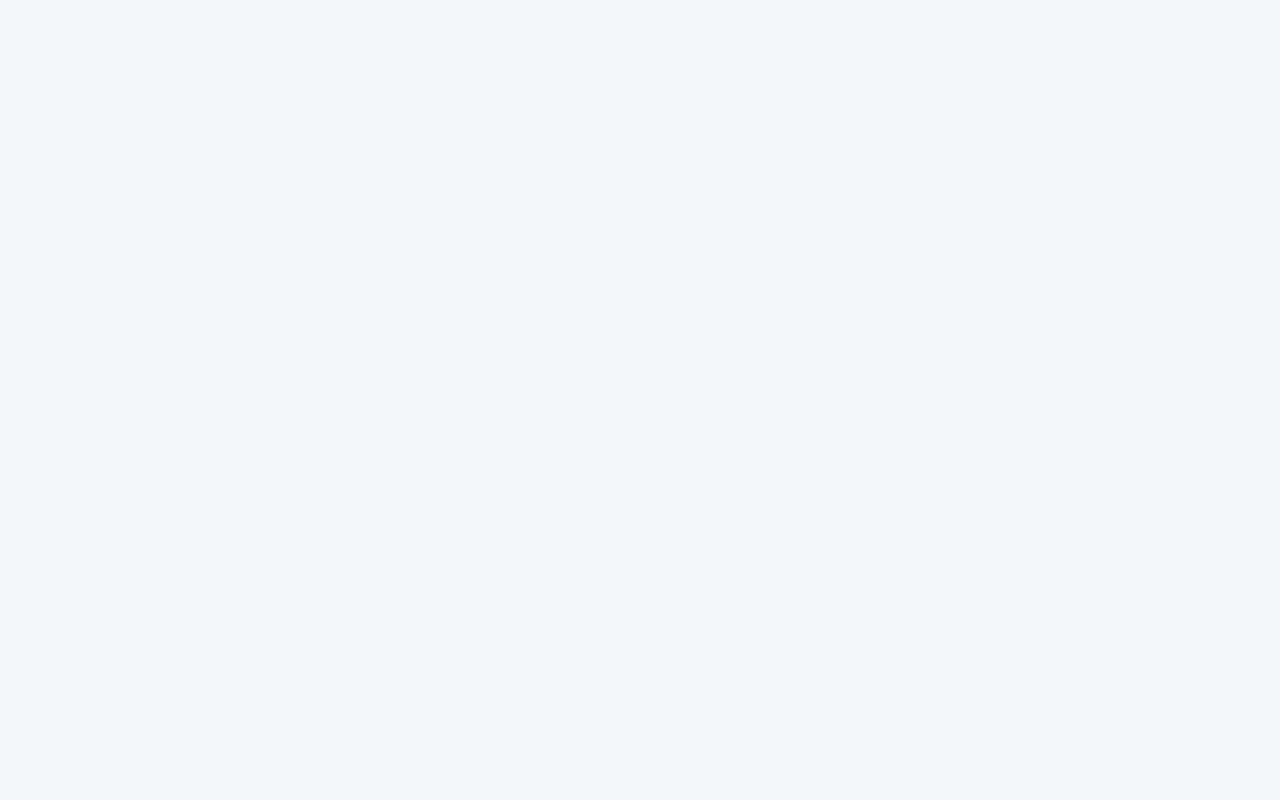
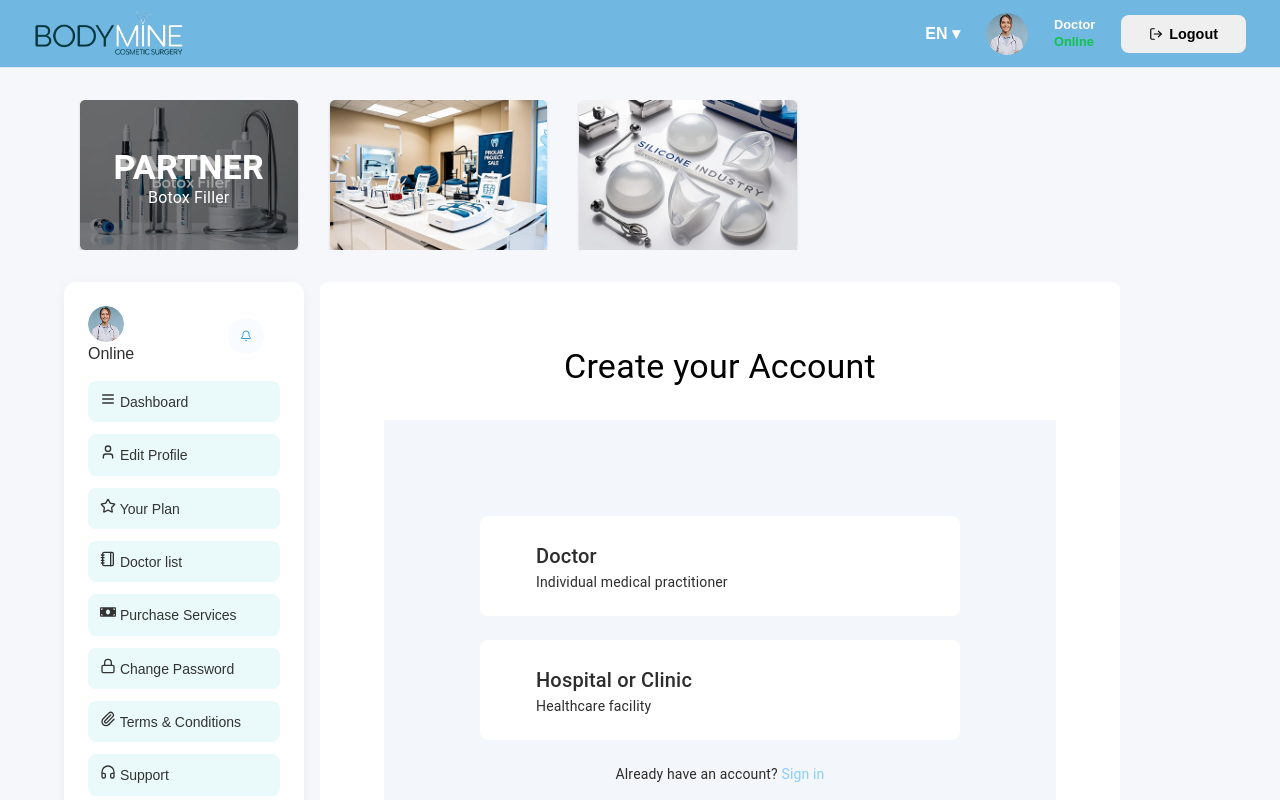
Before and after one commit to esstNacer/bodiMineSite, a React (Vite) app in the folder client/: page /pro/plan in a window 1280 px wide. Before the commit this address had no page. Shown: the top 800 px of the page. Built offline with nearby package versions, Linux system fonts and the light colour scheme; some icons are missing.

Commit message:
AVANT DE DORMIR

```diff
--- a/client/src/App.tsx
+++ b/client/src/App.tsx
@@ -22,6 +22,7 @@ import ProfessionalSupport from './PagesPro/ProfessionalSupport';
 import ProfessionalFaq from './PagesPro/ProfessionalFaq';
 import Editprofile from './PagesPro/EditProfile/Editprofile';
 import ChoosePlan from './PagesPro/ChoosePlan/ChoosePlan';
+import PurchaseServicesPage from './PagesPro/PurchaseServicesPage';
 
 import AddBlogPage from './Admin/AddBlogPage';
 import BannerPage from './Admin/BannerPage';
@@ -48,8 +49,10 @@ export default function App() {
       <Route path="/chat" element={<ChatPage />} />
       <Route path="/doctor/:id" element={<DoctorProfilePage />} />
       <Route path="/myBodyProject" element={<MyBodyProjectPage />} />
-      <Route path="/pro/editProfile" element={<Editprofile />} />
-      <Route path="/pro/choosePlan" element={<ChoosePlan />} />
+      <Route path="/pro/edit" element={<Editprofile />} />
+      <Route path="/pro/plan" element={<ChoosePlan />} />
+      <Route path="/pro/purchase-services" element={<PurchaseServicesPage />} />
+
 
       <Route path="/admin/blog" element={<AddBlogPage />} />
 <Route path="/admin/banner/patient" element={<BannerPage variant="patient" />} />
--- a/client/src/PagesPro/ChoosePlan/ChoosePlan.tsx
+++ b/client/src/PagesPro/ChoosePlan/ChoosePlan.tsx
@@ -52,8 +52,9 @@ export default function ChoosePlan() {
   return (
     <Box sx={{ display: 'flex', flexDirection: 'column', minHeight: '100vh' }}>
       {/* Header */}
+      <div className='pure'>
       <TopBarPro />
-
+</div>
       {/* Main Content */}
       <Container maxWidth="lg" sx={{ mt: 2 }}>
         <Grid container spacing={2}>
@@ -109,8 +110,8 @@ export default function ChoosePlan() {
                     width: '100%',
                     maxWidth: '600px',
                     cursor: 'pointer',
-                    borderRadius: 2,
-                    p: 3,
+
+
                     '&:hover': { border: '1px solid #87CEFA', color: '#87CEFA' },
 
                     display: 'flex',
@@ -386,7 +387,7 @@ export default function ChoosePlan() {
                       </Typography>
                       <Button
                         variant="contained"
-                        onClick={() => window.location.href = '/dashboard'}
+                        onClick={() => window.location.href = '/PRO/dashboard'}
                       >
                         Go to Dashboard
                       </Button>
```
